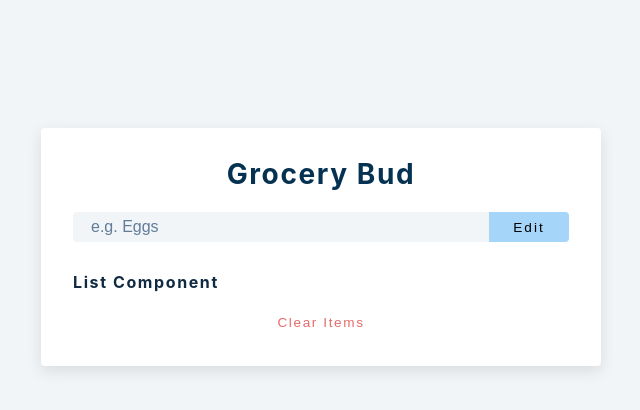
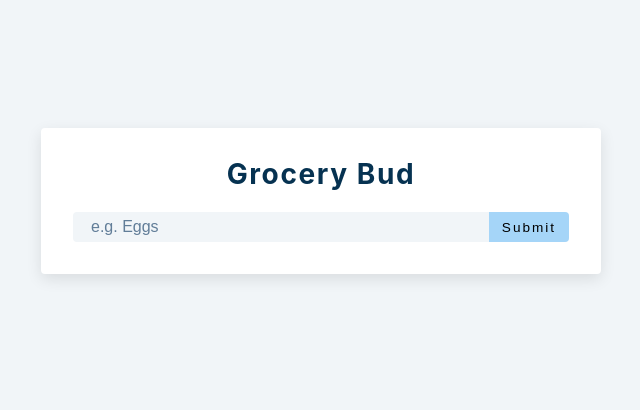
Before and after one commit to aindriu80/code-adct-grocery-app, a React (Vite) app: page / in a window 1280 px wide. Shown: the top 410 px of the page, without its empty margins (319-959 px from the left). Built offline with nearby package versions, Linux system fonts and the light colour scheme.

Commit message:
Add Items

```diff
--- a/src/App.jsx
+++ b/src/App.jsx
@@ -6,13 +6,22 @@
 function App() {
   const [name, setName] = useState('');
   const [list, setList] = useState([]);
-  const [isEditing, setIsEditing] = useState(true);
+  const [isEditing, setIsEditing] = useState(false);
   const [editId, setEditID] = useState(null);
   const [alert, setAlert] = useState({ show: false, msgn: '', type: '' });
 
   const handleSubmit = (e) => {
     e.preventDefault();
-    console.log('Hello from the console');
+    if (!name) {
+      // display alert
+    } else if (name && isEditing) {
+      // deal with edit
+    } else {
+      // show alert
+      const newItem = { id: new Date().getTime().toString(), title: name };
+      setList([...list, newItem]);
+      setName('');
+    }
   };
 
   return (
@@ -26,17 +35,19 @@
             className='grocery'
             placeholder='e.g. Eggs'
             value={name}
-            onChange={() => setName(e.target.value)}
+            onChange={(e) => setName(e.target.value)}
           />
           <button type='submit' className='submit-btn'>
             {isEditing ? 'edit' : 'submit'}
           </button>
         </div>
       </form>
-      <div className='grocery-container'>
-        <List />
-        <button className='clear-btn'>Clear Items</button>
-      </div>
+      {list.length > 0 && (
+        <div className='grocery-container'>
+          <List items={list} />
+          <button className='clear-btn'>Clear Items</button>
+        </div>
+      )}
     </section>
   );
 }
--- a/src/List.jsx
+++ b/src/List.jsx
@@ -1,8 +1,27 @@
 import React from 'react';
 import { FaEdit, FaTrash } from 'react-icons/fa';
 
-const List = () => {
-  return <h4>List Component</h4>;
+const List = ({ items }) => {
+  return (
+    <div className='grocery-list'>
+      {items.map((item) => {
+        const { id, title } = item;
+        return (
+          <article key={id} className='grocery-item'>
+            <p className='title'>{title}</p>
+            <div className='bt-container'>
+              <button type='button' className='edit-btn'>
+                <FaEdit />
+              </button>
+              <button type='button' className='delete-btn'>
+                <FaTrash />
+              </button>
+            </div>
+          </article>
+        );
+      })}
+    </div>
+  );
 };
 
 export default List;
```
